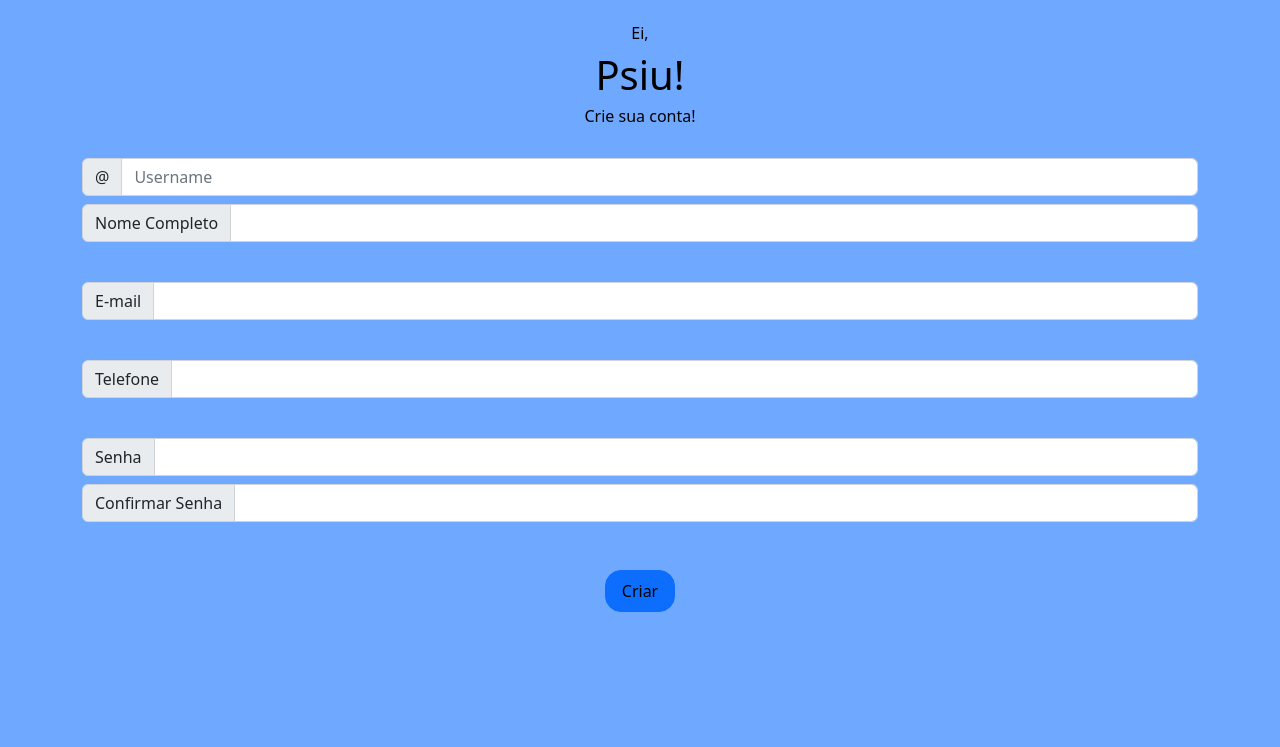
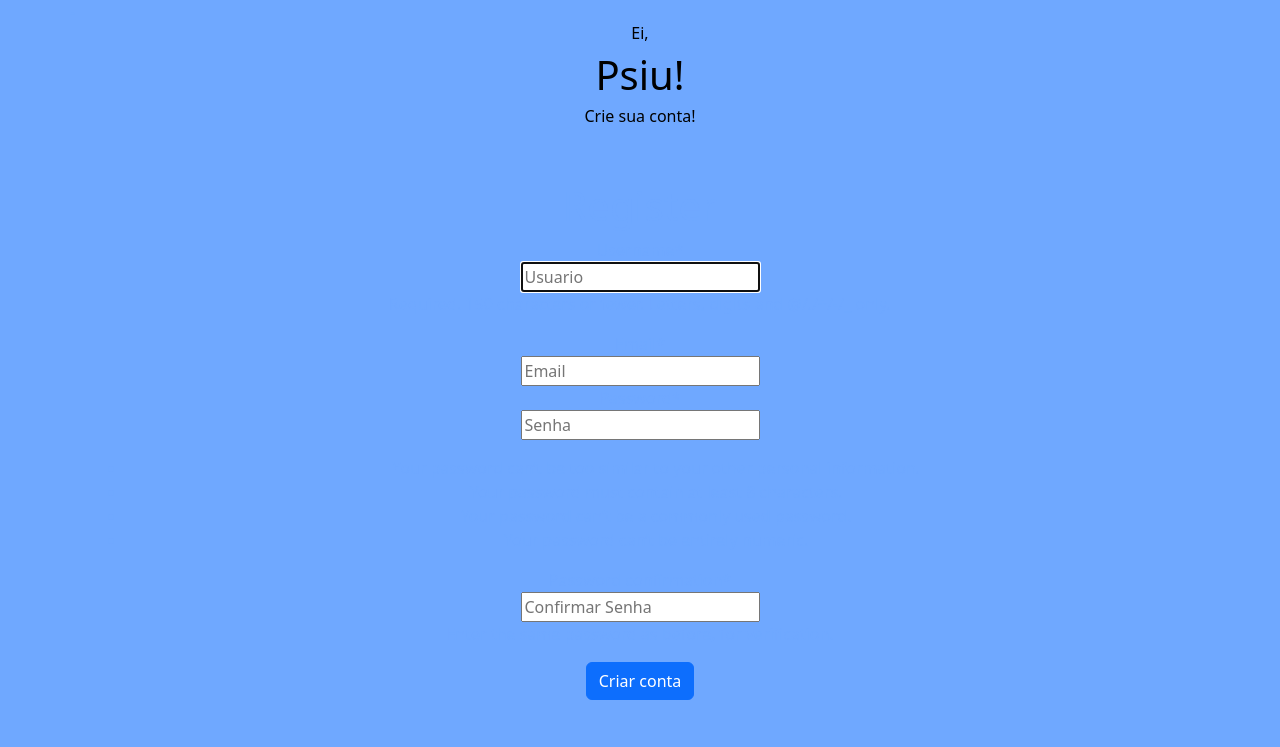
Before and after one commit to magrcruz/PSIU, a Django app: page /psiu/criar/ in a window 1280 px wide. Shown: the top 747 px of the page. Run offline with Django 3.2, Linux system fonts and the light colour scheme; some libraries are stand-ins or nearby versions.

Commit message:
Finalmente registro de usuarios funcionando
Registro de usuarios

```diff
--- a/project/settings.py
+++ b/project/settings.py
@@ -38,7 +38,7 @@
     'django.contrib.sessions',
     'django.contrib.messages',
     'django.contrib.staticfiles',
-
+    'crispy_forms',
     'psiu.apps.PsiuConfig',
 ]
 
@@ -131,5 +131,3 @@
 
 # User substitution
 # https://docs.djangoproject.com/en/1.11/topics/auth/customizing/#auth-custom-user
-
-AUTH_USER_MODEL = 'psiu.User'
--- a/psiu/forms.py
+++ b/psiu/forms.py
@@ -1,7 +1,26 @@
-from django.forms import ModelForm
-#from .models import Usuario
+from django import forms
+from django.contrib.auth.forms import UserCreationForm
+from django.contrib.auth.models import User
 
-#class CriarUsuarioForm(ModelForm):
-#    class Meta:
-#        model = Usuario
-#        fields = "__all__"
+
+# Create your forms here.
+
+class NewUserForm(UserCreationForm):
+
+    email = forms.EmailField(required=True,widget=forms.EmailInput(attrs={'placeholder': 'Email','aria-label':'Username','aria-describedby':"addon-wrapping"}))
+    class Meta:
+        model = User
+        fields = ("username", "email", "password1", "password2")
+
+    def save(self, commit=True):
+        user = super(NewUserForm, self).save(commit=False)
+        user.email = self.cleaned_data['email']
+        if commit:
+            user.save()
+        return user
+
+    def __init__(self, *args, **kwargs):
+        super().__init__(*args, **kwargs)
+        self.fields['username'].widget.attrs.update({'placeholder': 'Usuario'})
+        self.fields['password1'].widget.attrs.update({'placeholder': 'Senha'})
+        self.fields['password2'].widget.attrs.update({'placeholder': 'Confirmar Senha'})
--- a/psiu/urls.py
+++ b/psiu/urls.py
@@ -10,7 +10,6 @@
     path('extracurriculares/', views.extracurriculares, name='extracurriculares'),
     path('ligas_academicas/', views.ligas_academicas, name='ligas_academicas'),
     path('conhecer_pessoas/', views.conhecer_pessoas, name='conhecer_pessoas'),
-    path('criar/', views.criar, name='criar'),
-
+    path('criar/', views.criar_conta, name='criar'),
     path('criar_carona/',views.criar_carona, name='criar_carona'),
 ]
--- a/psiu/views.py
+++ b/psiu/views.py
@@ -1,10 +1,11 @@
 from django.shortcuts import render, redirect
 from django.urls import reverse
-
+from .forms import NewUserForm
+from django.contrib.auth import login
+from django.contrib import messages
 from django.http import HttpResponse
-
 from psiu.models import *
-#from .forms import CriarUsuarioForm
+from django.contrib.auth.forms import UserCreationForm
 
 # Create your views here.
 def home(request):
@@ -13,16 +14,6 @@
     return render(request, 'home.html')
 def user_info(request):
     return render(request, 'psiu/user_info.html')
-
-def criar(request):
-#    context ={}
-#    form = CriarUsuarioForm(request.POST or None, request.FILES or None)
-#    if form.is_valid():
-#        form.save()
-#
-#    context['form']= form
-    return render(request, 'psiu/criar.html', {'title':'Criar'})
-
 
 def carona(request):
     carona_list = Carona.objects.all().values() #to update with filters
@@ -59,3 +50,13 @@
     return render(request, 'base.html',{'title':'Ligas Academicas'})
 def conhecer_pessoas(request):
     return render(request, 'base.html',{'title':'Conhecer Pessoas'})
+
+def criar_conta(request):
+	if request.method == "POST":
+		form = NewUserForm(request.POST)
+		if form.is_valid():
+			user = form.save()
+			login(request, user)
+			return redirect("home")
+	form = NewUserForm()
+	return render (request=request, template_name="psiu/criar.html", context={"criar_form":form})
--- a/templates/psiu/criar.html
+++ b/templates/psiu/criar.html
@@ -1,3 +1,4 @@
+{% load crispy_forms_tags %}
 <!doctype html>
 <html lang="en">
 <head>
@@ -19,62 +20,18 @@
         <div class="row" style="color: rgba(0,0,0,1)">
             <h6 class="text-center">Crie sua conta!</h6>
         </div>
-        <div class="row">
-            -
+
+        <!--Register-->
+        <div class="container py-5">
+            <h1>Register</h1>
+            <form method="POST">
+                {% csrf_token %}
+                {{ criar_form|crispy }}
+                <button class="btn btn-primary" type="submit">Criar conta</button>
+            </form>
         </div>
-        <div class="row">
-            <div class="col mb-2">
-                <div class="input-group flex-nowrap">
-                    <span class="input-group-text" id="addon-wrapping">@</span>
-                    <input type="text" class="form-control" placeholder="Username" aria-label="Username" aria-describedby="addon-wrapping">
-                </div>
-            </div>
-        </div>
-        <div class="row">
-            <div class="col mb-4">
-                <div class="input-group mb-3">
-                    <span class="input-group-text" id="inputGroup-sizing-default">Nome Completo</span>
-                    <input type="text" class="form-control" aria-label="Sizing example input" aria-describedby="inputGroup-sizing-default">
-                </div>
-            </div>
-        </div>
-        <div class="row">
-            <div class="col mb-4">
-                <div class="input-group mb-3">
-                    <span class="input-group-text" id="inputGroup-sizing-default">E-mail</span>
-                    <input type="text" class="form-control" aria-label="Sizing example input" aria-describedby="inputGroup-sizing-default">
-                </div>
-            </div>
-        </div>
-         <div class="row">
-            <div class="col mb-4">
-                <div class="input-group mb-3">
-                    <span class="input-group-text" id="inputGroup-sizing-default">Telefone</span>
-                    <input type="text" class="form-control" aria-label="Sizing example input" aria-describedby="inputGroup-sizing-default">
-                </div>
-            </div>
-        </div>
-        <div class="row">
-            <div class="col mb-2">
-                <div class="input-group">
-                    <span class="input-group-text" id="inputGroup-sizing-default">Senha</span>
-                    <input type="text" class="form-control" aria-label="Sizing example input" aria-describedby="inputGroup-sizing-default">
-                </div>
-            </div>
-        </div>
-        <div class="row">
-            <div class="col mb-5">
-                <div class="input-group">
-                    <span class="input-group-text" id="inputGroup-sizing-default">Confirmar Senha</span>
-                    <input type="text" class="form-control" aria-label="Sizing example input" aria-describedby="inputGroup-sizing-default">
-                </div>
-            </div>
-        </div>
-        <div class="row">
-            <div class="col">
-                <button type="button" class="btn btn-primary text-black" style="--bs-btn-border-radius: 1rem; --bs-btn-padding-x: 1rem; --bs-btn-padding-y: .5rem; ">Criar</button>
-            </div>
-        </div>
+
     </div>
+
 </body>
 </html>
```
Also changed, not shown: psiu/admin.py (+1 -24 lines), psiu/models.py (+0 -45 lines), db.sqlite3.
